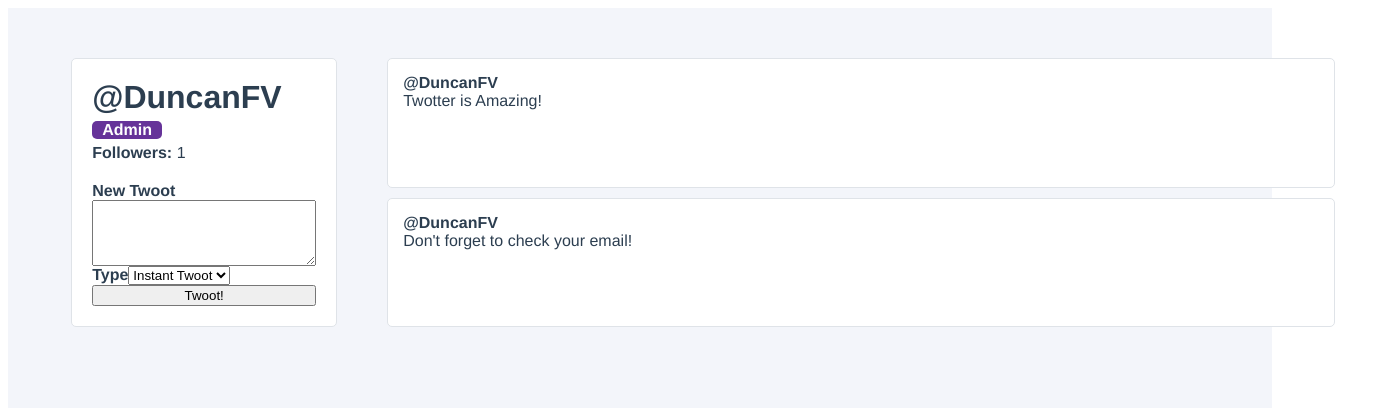
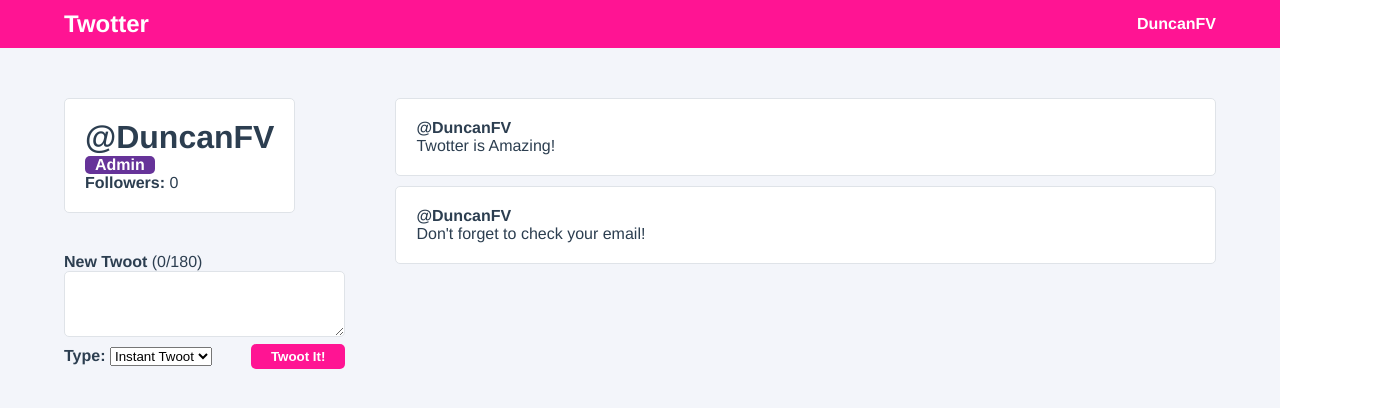
Before and after one commit to DuncanFV/Twoot-App, a Vue app: page /user/1 in a window 1280 px wide. Shown: the top 408 px of the page, 1398 px wide, since content can reach past the window. Built offline with nearby package versions, Linux system fonts and the light colour scheme.

Commit message:
"Added a navigation bar, a users file, and cleaned up the code"

```diff
--- a/src/App.vue
+++ b/src/App.vue
@@ -1,5 +1,13 @@
 <template> <!-- for html -->
   <div id="app">
+    <nav>
+      <div class="navigation__logo">
+        Twotter
+      </div>
+      <div class="navigation__user">
+        {{ user.username }}
+      </div>
+    </nav>
     <UserProfile/>
   </div>
 </template>
@@ -9,17 +17,42 @@ import UserProfile from "./components/UserProfile";
 
 export default {
   name: 'App',
-  components: { UserProfile }
+  components: { UserProfile },
+  data() {
+    return {
+      user: {
+        username: 'DuncanFV'
+      }
+    }
+  }
 }
 </script>
 
-<style> /* for css */
+<style lang="scss"> /* for css */
 #app {
   font-family: Avenir, Helvetica, Arial, sans-serif;
   -webkit-font-smoothing: antialiased;
   -moz-osx-font-smoothing: grayscale;
   color: #2c3e50;
   min-height: 100vh;
-  background-color: #f3f5fa
+  background-color: #f3f5fa;
+
+  nav {
+    display: flex;
+    align-items: center;
+    justify-content: space-between;
+    padding: 10px 5%;
+    background-color: deeppink;
+    color: white;
+
+    .navigation__logo {
+      font-weight: bold;
+      font-size: 24px;
+    }
+
+    .navigation__user {
+      font-weight: bold;
+    }
+  }
 }
 </style>
--- /dev/null
+++ b/src/components/CreateTwootPanel.vue
@@ -0,0 +1,95 @@
+<template>
+    <form class="create-twoot-panel" @submit.prevent="createNewTwoot" :class="{ '--exceeded': newTwootCharacterCount > 180 }">
+        <label for="newTwoot"><strong>New Twoot</strong> ({{ newTwootCharacterCount }}/180)</label>
+        <textarea id="newTwoot" rows="4" v-model="newTwootContent"/>
+
+        <div class="create-twoot-panel__submit">
+            <div class="create-twoot-type">
+                <label for="newTwootType"><strong>Type: </strong></label>
+                <select id="newTwootType" v-model="selectedTwootType">
+                    <option :value="option.value" v-for="(option, index) in twootTypes" :key="index">
+                        {{ option.name }}
+                    </option>
+                </select>
+            </div>
+
+            <button>
+                Twoot It!
+            </button>
+        </div>
+    </form>
+</template>
+
+<script>
+export default {
+    name: "CreateTwootPanel",
+    data() {
+        return {
+            newTwootContent: '',
+            selectedTwootType: 'instant',
+            twootTypes: [
+                { value: 'draft', name:'Draft'},
+                { value: 'instant', name: 'Instant Twoot'}
+            ],
+        }
+    },
+    computed: {
+        newTwootCharacterCount() {
+            return this.newTwootContent.length;
+        }
+    },
+    methods: {
+        createNewTwoot() {
+            if (this.newTwootContent && this.selectedTwootType !== 'draft') {
+                this.$emit('add-twoot', this.newTwootContent)
+                this.newTwootContent = '';
+            }
+        }
+    }
+};
+</script>
+
+<style lang="scss" scoped>
+.create-twoot-panel {
+    margin-top: 20px;
+    padding: 20px 0;
+    display: flex;
+    flex-direction: column;
+
+    textarea {
+        border: 1px solid #dfe3e8;
+        border-radius: 5px;
+    }
+
+    .create-twoot-panel__submit {
+        display: flex;
+        justify-content: space-between;
+
+        .create-twoot-type {
+            padding: 10px 0;
+        }
+
+        button {
+            padding: 5px 20px;
+            margin: auto 0;
+            border-radius: 5px;
+            border: none;
+            background-color: deeppink;
+            color: white;
+            font-weight: bold;
+        }
+    }
+
+    &.--exceeded {
+        color: red;
+        border-color: red;
+
+        .create-twoot-panel__submit {
+            button {
+                background-color: red;
+                color: white;
+            }
+        }
+    }
+}
+</style>
--- a/src/components/TwootItem.vue
+++ b/src/components/TwootItem.vue
@@ -1,5 +1,5 @@
 <template>
-    <div class="twoot-item" @click="favoriteTwoot(twoot.id)">
+    <div class="twoot-item">
         <div class="user-profile__twoot">
             <div class="twoot-item__user">
                 @{{ username }}
@@ -24,30 +24,25 @@ export default {
             required: true
         }
     },
-    methods: {
-        favoriteTwoot(id) {
-            this.$emit('favorite', id)
-        }
-    }
 };
 </script>
 
 <style lang="scss" scoped>
 .twoot-item {
-    padding: 15px;
+    padding: 20px;
     background-color: white;
     border-radius: 5px;
     border: 1px solid #dfe3e8;
     box-sizing: border-box;
     cursor: pointer;
     transition: all 0.25s ease;
-}
 
-.twoot-item:hover {
-    transform: scale(1.1, 1.1);
-}
+    &:hover {
+        transform: scale(1.1, 1.1);
+    }
 
-.twoot-item__user {
-    font-weight: bold;
+    .twoot-item__user {
+        font-weight: bold;
+    }
 }
 </style>
--- a/src/components/UserProfile.vue
+++ b/src/components/UserProfile.vue
@@ -1,5 +1,6 @@
 <template>
     <div class="user-profile">
+        <div class="user-profile__sidebar">
             <div class="user-profile__user-panel">
                 <h1 class="user-profile__username">@{{ user.username }}</h1>
                 <div class="user-profile__admin-badge" v-if="user.isAdmin">
@@ -8,22 +9,8 @@
                 <div class="user-profile__follower-count">
                     <strong>Followers: </strong> {{ followers }}
                 </div>
-            <form class="user-profile__create-twoot" @submit.prevent="createNewTwoot">
-                <label for="newTwoot"><strong>New Twoot</strong></label>
-                <textarea id="newTwoot" rows="4" v-model="newTwootContent"/>
-                <div class="user-profile__create-twoot-type">
-                    <label for="newTwootType"><strong>Type</strong></label>
-                    <select id="newTwootType" v-model="selectedTwootType">
-                        <option :value="option.value" v-for="(option, index) in twootTypes" :key="index">
-                            {{ option.name }}
-                        </option>
-                    </select>
             </div>
-
-                <button>
-                    Twoot!
-                </button>
-            </form>
+            <CreateTwootPanel @add-twoot="addTwoot"/>
         </div>
         <div class="user-profile__twoots-wrapper">
             <TwootItem
@@ -31,7 +18,6 @@
                 :key="twoot.id"
                 :username="user.username"
                 :twoot="twoot"
-                @favorite="toggleFavorite"
             />
         </div>
     </div>
@@ -39,18 +25,13 @@
 
 <script>
 import TwootItem from "./TwootItem";
+import CreateTwootPanel from "./CreateTwootPanel";
 
 export default {
     name: "UserProfile",
-    components: { TwootItem },
+    components: { CreateTwootPanel, TwootItem },
     data() {
         return {
-            newTwootContent: '',
-            selectedTwootType: 'instant',
-            twootTypes: [
-                { value: 'draft', name: 'Draft' },
-                { value: 'instant', name: 'Instant Twoot' }
-            ],
             followers: 0,
             user: {
                 id: 1,
@@ -66,37 +47,10 @@ export default {
             }
         }
     },
-  watch: { //allows code to be run when data changes
-    followers(newFollowerCount, oldFollowerCount) {
-      if (oldFollowerCount < newFollowerCount) {
-        console.log(`${this.user.username} has gained a follower!`)
+  methods: {
+        addTwoot(twoot) {
+          this.user.twoots.unshift({ id: this.user.twoots.length + 1, content: twoot });
         }
-    }
-  },
-  computed: {
-    fullName() {
-      return `${this.user.firstName} ${this.user.lastName}`;
-    }
-  },
-  methods: {
-    followUser() {
-      this.followers++
-    },
-    toggleFavorite(id) {
-        console.log(`Favorited Twoot #${id}`)
-    },
-    createNewTwoot() {
-        if (this.newTwootContent && this.selectedTwootType !== 'draft') {
-            this.user.twoots.unshift( {
-                id: this.user.twoots.length + 1,
-                content: this.newTwootContent
-            })
-            this.newTwootContent = '';
-        }
-    }
-  },
-  mounted() { //runs when initialized, or reloaded
-    this.followUser();
     }
 };
 </script>
@@ -105,7 +59,8 @@ export default {
 .user-profile {
     display: grid;
     grid-template-columns: 1fr 3fr;
-    width: 100%;padding: 50px 5%;
+    grid-gap: 50px;
+    padding: 50px 5%;
 
     .user-profile__user-panel {
         display: flex;
@@ -125,23 +80,15 @@ export default {
             color: white;
             border-radius: 5px;
             margin-right: auto;
-            margin-top: 5px;
-            margin-bottom: 5px;
             padding: 0 10px;
             font-weight: bold;
-        }
-
-        .user-profile__create-twoot {
-            padding-top: 20px;
-            display: flex;
-            flex-direction: column;
         }
     }
 
     .user-profile__twoots-wrapper {
         display: grid;
         grid-gap: 10px;
+        margin-bottom: auto;
     }
 }
-
 </style>
--- /dev/null
+++ b/src/styles/base.scss
@@ -0,0 +1,3 @@
+body {
+    margin: 0;
+}
--- /dev/null
+++ b/vue.config.js
@@ -0,0 +1,9 @@
+module.exports = {
+    css: {
+        loaderOptions: {
+            sass: {
+                additionalData: '@import "@/styles/base.scss";'
+            }
+        }
+    }
+}
```
Also changed, not shown: src/assets/users.json (added, +43 -0 lines). Lines whose indentation alone changed are shown as unchanged.
